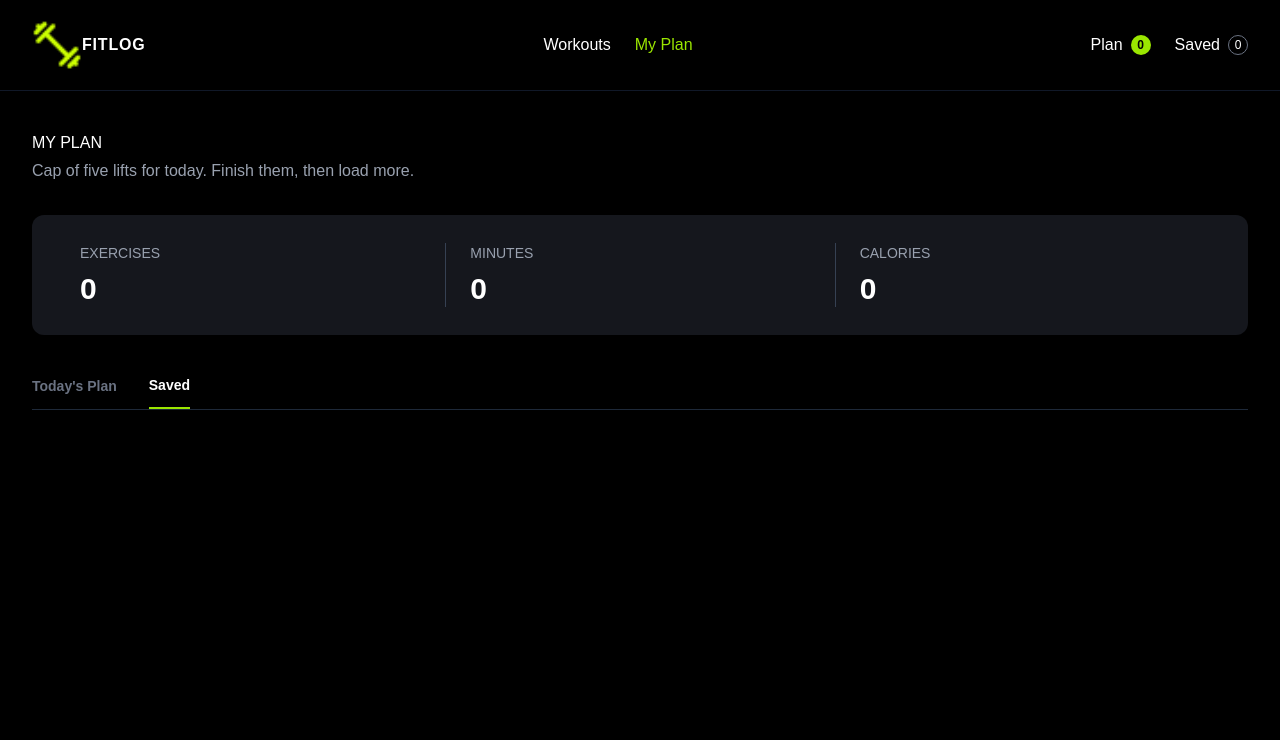
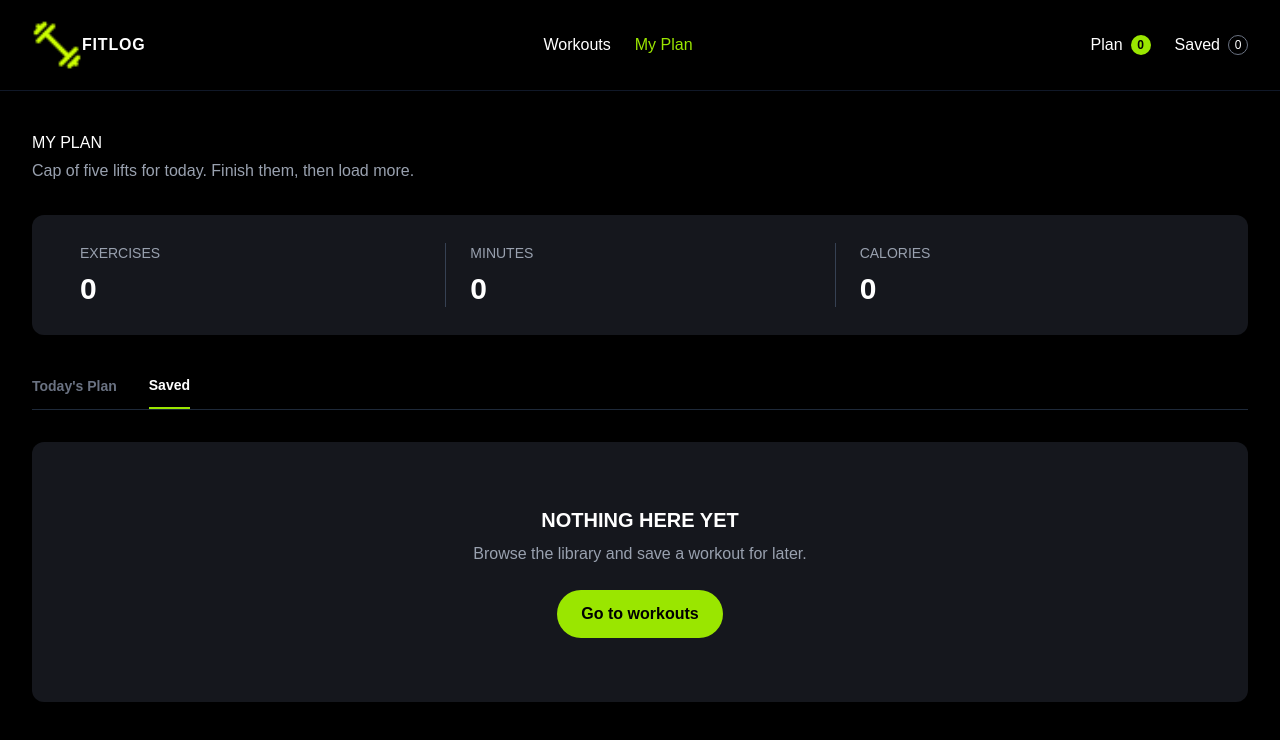
Before and after one commit to ZiaUddin76/Fit-Log-Project, a Next.js app: page /my-plan in a window 1280 px wide. Both pictures are taken after a click on the button "Saved". Shown: the top 740 px of the page. Built offline with nearby package versions, Linux system fonts and the light colour scheme.

Commit message:
saved part added

```diff
--- a/package.json
+++ b/package.json
@@ -12,7 +12,8 @@
     "next": "16.3.7",
     "react": "19.2.8",
     "react-dom": "19.2.8",
-    "react-icons": "^5.7.0"
+    "react-icons": "^5.7.0",
+    "react-toastify": "^11.1.0"
   },
   "devDependencies": {
     "@tailwindcss/postcss": "^4",
--- a/src/app/layout.tsx
+++ b/src/app/layout.tsx
@@ -3,6 +3,7 @@ import { Geist, Geist_Mono } from "next/font/google";
 import "./globals.css";
 import { WorkoutProvider } from "@/context/WorkoutContext";
 import Navbar from "@/components/Navbar";
+import { ToastContainer } from "react-toastify";
 
 const geistSans = Geist({
   variable: "--font-geist-sans",
@@ -34,6 +35,9 @@ export default function RootLayout({ children }: LayoutProps<"/">) {
 
           {children}
 
+
+        <ToastContainer />
+
         </WorkoutProvider>
 
 
--- a/src/app/my-plan/page.tsx
+++ b/src/app/my-plan/page.tsx
@@ -2,13 +2,14 @@
 import MyPlanCard from '@/components/MyPlanCard';
 import { WorkoutContext } from '@/context/WorkoutContext';
 import Link from 'next/link';
-import React, { act, useContext, useState } from 'react';
+import React, { useContext, useState } from 'react';
 
 const MyPlanPage = () => {
 
 
-    const { todayPlan } = useContext(WorkoutContext);
-    console.log(todayPlan);
+    const { todayPlan, savedWorkouts } = useContext(WorkoutContext);
+    console.log("Today's Plan: ", todayPlan);
+    console.log("Saved Workouts:", savedWorkouts);
 
 
     const [activeTab, setActiveTab] = useState('today');
@@ -87,7 +88,7 @@ const MyPlanPage = () => {
 
             {activeTab === 'today' && (
                 todayPlan.length === 0 ? (
-                    <div  className="mt-8 rounded-xl bg-[#15171D] px-6 py-16 text-center">
+                    <div className="mt-8 rounded-xl bg-[#15171D] px-6 py-16 text-center">
                         <h2 className="text-xl font-bold text-white">
                             NOTHING HERE YET
                         </h2>
@@ -108,11 +109,47 @@ const MyPlanPage = () => {
                         <div className='mt-8 space-y-4'>
                             {todayPlan.map((workout) => (
                                 <MyPlanCard key={workout.id}
-                                    workout={workout} />
+                                    workout={workout}
+                                    type="today" />
                             ))}
                         </div>
                     )
             )}
+
+
+            {activeTab === 'saved' && (
+                savedWorkouts.length === 0 ? (
+                    <div className="mt-8 rounded-xl bg-[#15171D] px-6 py-16 text-center">
+
+                        <h2 className="text-xl font-bold text-white">
+                            NOTHING HERE YET
+                        </h2>
+
+                        <p className="mt-2 text-gray-400">
+                            Browse the library and save a workout for later.
+                        </p>
+
+                        <Link
+                            href="/"
+                            className="mt-6 inline-flex rounded-full bg-lime-400 px-6 py-3 font-semibold text-black"
+                        >
+                            Go to workouts
+                        </Link>
+
+                    </div>
+                ) : (
+                    <div className="mt-8 space-y-4">
+                        {savedWorkouts.map((workout) => (
+                            <MyPlanCard
+                                key={workout.id}
+                                workout={workout}
+                                type = "saved"
+                            />
+                        ))}
+                    </div>
+                )
+            )}
+
         </div>
 
     );
--- a/src/app/workout/[id]/page.tsx
+++ b/src/app/workout/[id]/page.tsx
@@ -1,3 +1,4 @@
+import SaveWorkout from '@/components/SaveWorkout';
 import WorkoutActions from '@/components/WorkoutActions';
 import Image from 'next/image';
 import Link from 'next/link';
@@ -79,16 +80,8 @@ const WorkoutDetails = async ({ params }: { params: Promise<{ id: string }>; })
                         <div>
                             <WorkoutActions workout={workout} />
 
+                            <SaveWorkout workout = {workout} />
 
-                            <Link
-                                href=""
-                                className='mt-8 inline-flex items-center gap-2 rounded-full
-                            bg-[#374151] px-6 py-3 font-semibold text-white'
-                            >
-                                <LuBookmark />
-                                Save For Later
-
-                            </Link>
                         </div>
 
                     </div>
--- a/src/components/MyPlanCard.tsx
+++ b/src/components/MyPlanCard.tsx
@@ -3,20 +3,34 @@ import Image from 'next/image';
 import Link from 'next/link';
 import { useContext } from 'react';
 import { LuClock3, LuFlame, LuStar, LuX } from 'react-icons/lu';
+import { toast } from 'react-toastify';
 
-const MyPlanCard = ({ workout }: { workout: any }) => {
+const MyPlanCard = ({ workout, type }: { workout: any; type: "today" | "saved"; }) => {
 
-    const {todayPlan, setTodayPlan} = useContext(WorkoutContext);
+    const { todayPlan, setTodayPlan, savedWorkouts, setSavedWorkouts } = useContext(WorkoutContext);
 
     const handleRemove = () => {
+
+        if (type === "today") {
             const updatedPlan = todayPlan.filter((item) => item.id !== workout.id);
             setTodayPlan(updatedPlan);
+            toast.success("Workout removed from today's plan");
+        }
+
+        if (type === "saved") {
+            const updatedSaved = savedWorkouts.filter((item) => item.id !== workout.id);
+            setSavedWorkouts(updatedSaved);
+            toast.success("Workout removed from saved");
+        }
+
+
     };
 
 
     const handleMarkAsDone = () => {
         const updatedPlan = todayPlan.filter((item) => item.id !== workout.id);
         setTodayPlan(updatedPlan);
+        toast.success("Workout completed 🎉");
     };
 
 
@@ -77,12 +91,17 @@ const MyPlanCard = ({ workout }: { workout: any }) => {
                     View Details
                 </Link>
 
+                {type === "today" && (
+
                     <button
                         onClick={handleMarkAsDone}
                         className="rounded-full bg-lime-400 px-4 py-2 text-sm font-semibold text-black"
                     >
                         Mark as Done
                     </button>
+
+                )}
+
 
                 <button
                     onClick={handleRemove}
--- /dev/null
+++ b/src/components/SaveWorkout.tsx
@@ -0,0 +1,38 @@
+'use client';
+import { WorkoutContext } from '@/context/WorkoutContext';
+import React, { useContext } from 'react';
+import { LuBookmark } from 'react-icons/lu';
+import { toast } from 'react-toastify';
+
+const SaveWorkout = ({ workout }: { workout: any }) => {
+
+
+    const { savedWorkouts, setSavedWorkouts } = useContext(WorkoutContext);
+
+    const handleSave = () => {
+        const alreadySaved = savedWorkouts.some((item) => item.id === workout.id);
+
+        if (alreadySaved) {
+            toast.info("Workout already saved");
+            return;
+        }
+
+        setSavedWorkouts([...savedWorkouts, workout]);
+        toast.success("Saved for later");
+    };
+
+
+    return (
+
+        <button
+            onClick={handleSave}
+            className="mt-8 inline-flex items-center gap-2 rounded-full bg-[#374151] px-6 py-3 font-semibold text-white"
+        >
+            <LuBookmark />
+            Save For Later
+        </button>
+
+    );
+};
+
+export default SaveWorkout;
--- a/src/components/WorkoutActions.tsx
+++ b/src/components/WorkoutActions.tsx
@@ -2,6 +2,7 @@
 import { WorkoutContext } from '@/context/WorkoutContext';
 import React, { useContext } from 'react';
 import { LuClipboardPlus } from 'react-icons/lu';
+import { toast } from 'react-toastify';
 
 const WorkoutActions = ({ workout }: { workout: any }) => {
 
@@ -12,15 +13,18 @@ const WorkoutActions = ({ workout }: { workout: any }) => {
         const alreayAdded = todayPlan.some((item) => item.id === workout.id);
 
         if (alreayAdded) {
+            toast.info("Workout already added");
             return;
         }
 
         if (todayPlan.length >= 5) {
+            toast.warning("You can only add 5 workouts for today");
             return;
         }
 
         console.log("Adding workout", workout);
         setTodayPlan([...todayPlan, workout]);
+        toast.success("Added to today's plan");
     };
 
     return (
```
Also changed, not shown: 1 other file (tests, documents, lock files or other folders). Lines whose indentation alone changed are shown as unchanged.
